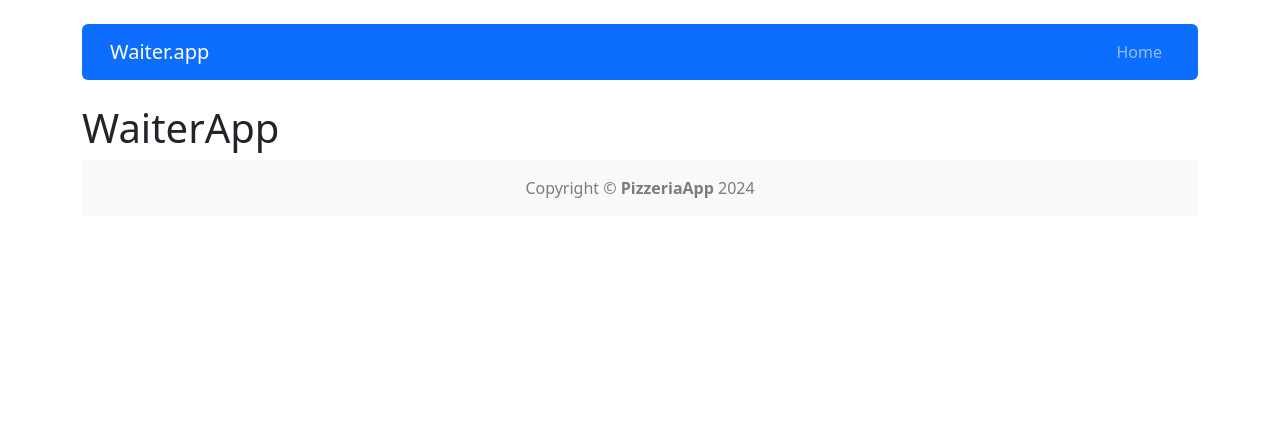
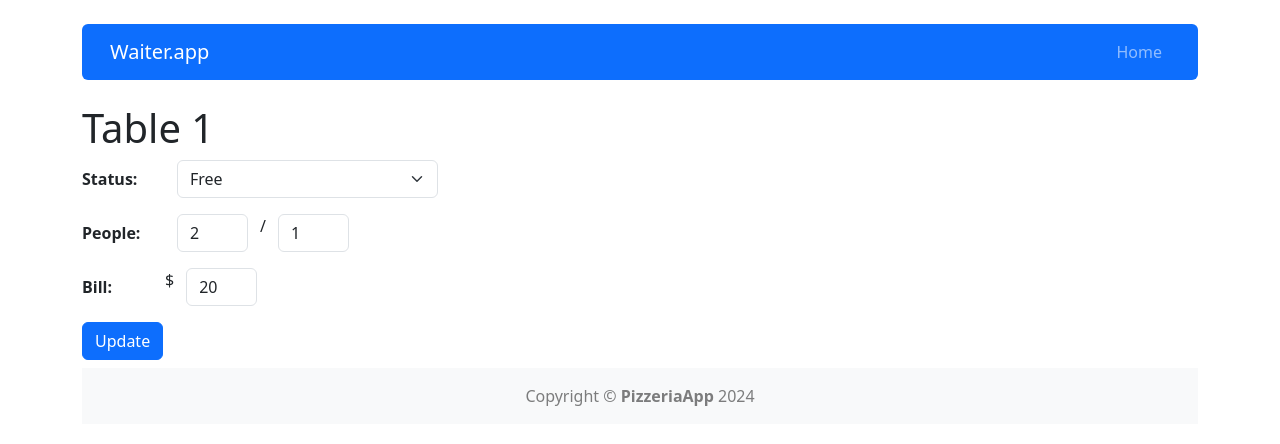
Before and after one commit to JakubSadowski98/waiter-app, a React (Create React App) app: page /table/1 in a window 1280 px wide. Shown: the top 444 px of the page. Built offline with nearby package versions, Linux system fonts and the light colour scheme.

Commit message:
Render SingleTableForm component with rigid data

```diff
--- /dev/null
+++ b/src/components/features/SingleTableForm/SingleTableForm.js
@@ -0,0 +1,53 @@
+import Form from 'react-bootstrap/Form';
+import { Row, Col, Button, Form as ReactForm } from "react-bootstrap";
+
+const SingleTableForm = () => {
+  return (
+    <div>
+      <h1>Table 1</h1>
+      <Form>
+        <Form.Group as={Row} className="mb-3">
+          <Form.Label as='legend' column sm={1}>
+            <strong>Status:</strong>
+          </Form.Label>
+          <Col sm={3}>
+            <Form.Select aria-label="Default select example">
+              <option value="Free">Free</option>
+              <option value="Bussy">Bussy</option>
+              <option value="Reserved">Reserved</option>
+              <option value="Cleaning">Cleaning</option>
+            </Form.Select>
+          </Col>
+        </Form.Group>
+        <Form.Group as={Row} className='mb-3'>
+          <Form.Label as='legend' column sm={1}>
+            <strong>People:</strong>
+          </Form.Label>
+          <Col sm={1}>
+            <Form.Control type='number' value="2" />
+          </Col>
+          /
+          <Col sm={1}>
+            <Form.Control type='number' value="1" />
+          </Col>
+        </Form.Group>
+        <Form.Group as={Row} className='mb-3'>
+          <Form.Label column sm={1}>
+            <strong>Bill:</strong>
+          </Form.Label>
+          $
+          <Col sm={1}>
+            <Form.Control type='number' value="20" />
+          </Col>
+        </Form.Group>
+        <Form.Group as={Row} className='mb-2'>
+          <Col>
+            <Button type='submit' variant='primary'>Update</Button>
+          </Col>
+        </Form.Group>
+      </Form>
+    </div>
+  );
+};
+
+export default SingleTableForm;
--- a/src/components/pages/WaiterApp/WaiterApp.js
+++ b/src/components/pages/WaiterApp/WaiterApp.js
@@ -1,7 +1,9 @@
+import SingleTableForm from "../../features/SingleTableForm/SingleTableForm";
+
 const WaiterApp = () => {
   return(
     <div>
-      <h1>WaiterApp</h1>
+      <SingleTableForm />
     </div>
   );
 };
```
